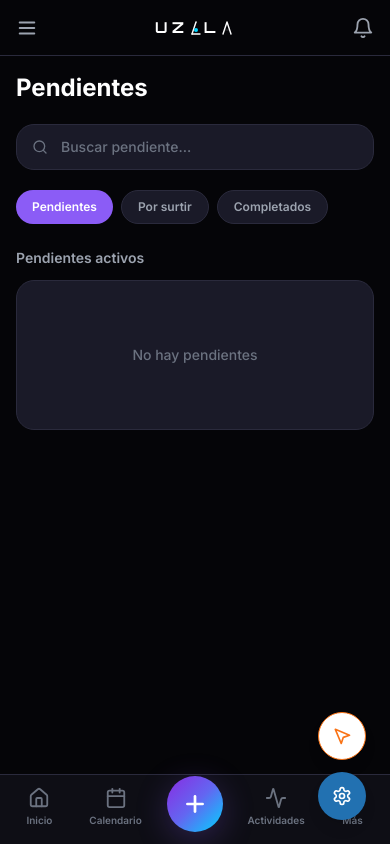
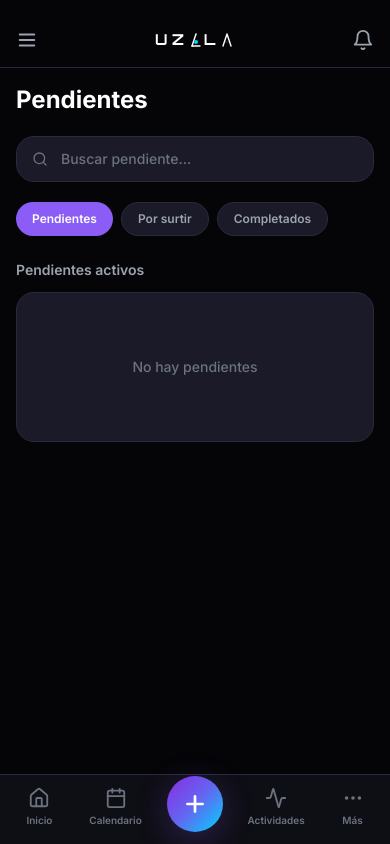
Before and after one commit to Yuse16/flowcontrol, a Next.js app: page /todos in a window 390 px wide. Built offline with nearby package versions, Linux system fonts and the light colour scheme.

Commit message:
Remove WordPress-style theme customizer and fix mobile safe area.
Drop floating inspector/settings buttons and add top safe-area padding so the header clears the system status bar on phones.

Co-authored-by: Cursor <cursoragent@cursor.com>

```diff
--- a/src/app/globals.css
+++ b/src/app/globals.css
@@ -77,6 +77,10 @@ body {
   .safe-bottom {
     padding-bottom: env(safe-area-inset-bottom, 0px);
   }
+
+  .safe-top {
+    padding-top: max(12px, env(safe-area-inset-top, 12px));
+  }
 }
 
 .glass {
--- a/src/app/layout.tsx
+++ b/src/app/layout.tsx
@@ -10,7 +10,6 @@ import { ReminderProvider } from "@/context/ReminderContext";
 import { ReminderOverlay } from "@/components/reminders/ReminderOverlay";
 import { ReminderModal } from "@/components/reminders/ReminderModal";
 import { DesignProvider } from "@/context/DesignContext";
-import { ThemeCustomizer } from "@/components/layout/ThemeCustomizer";
 import { NavigationProvider } from "@/context/NavigationContext";
 import { SplashScreen } from "@/components/brand/SplashScreen";
 
@@ -35,7 +34,7 @@ export const metadata: Metadata = {
   applicationName: "UZALA",
   appleWebApp: {
     capable: true,
-    statusBarStyle: "black-translucent",
+    statusBarStyle: "default",
     title: "UZALA",
   },
   formatDetection: {
@@ -66,9 +65,8 @@ export default function RootLayout({
                   <SplashScreen />
                   <ReminderOverlay />
                   <ReminderModal />
-                  <ThemeCustomizer />
                   <Sidebar />
-                  <div className="flex-1 flex flex-col h-full overflow-hidden relative z-10 w-full">
+                  <div className="flex-1 flex flex-col h-full overflow-hidden relative z-10 w-full safe-top">
                     <Topbar />
                     <main className="flex-1 overflow-x-hidden overflow-y-auto bg-background p-4 md:p-6 lg:p-8 pb-24 md:pb-8 relative transition-all duration-300">
                       {children}
--- a/src/components/layout/Sidebar.tsx
+++ b/src/components/layout/Sidebar.tsx
@@ -179,7 +179,7 @@ export function Sidebar() {
         className={clsx(
           "h-full bg-[#0F0F17] border-r border-uzala-border flex-col relative z-50 transition-colors",
           "hidden md:flex",
-          isMobileMenuOpen ? "!flex fixed inset-y-0 left-0 shadow-2xl w-[280px]" : ""
+          isMobileMenuOpen ? "!flex fixed left-0 top-0 bottom-0 shadow-2xl w-[280px] safe-top" : ""
         )}
         style={{
           transform: `translateX(${(!isMobileMenuOpen && typeof window !== 'undefined' && window.innerWidth < 768) ? '-100%' : '0'})`
```
